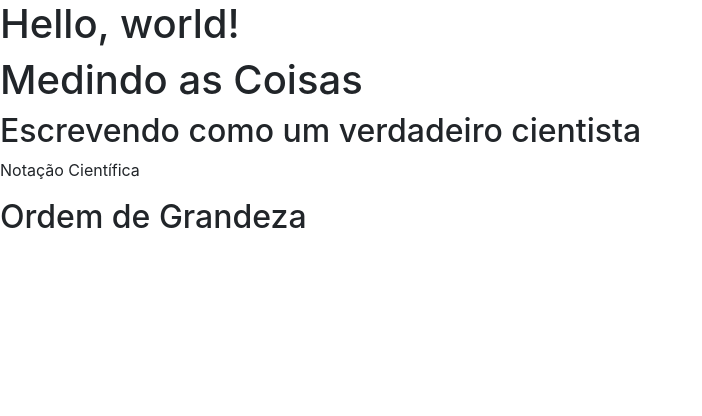
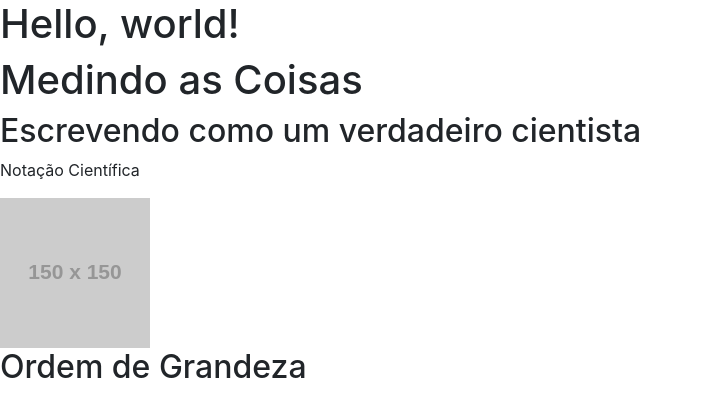
Before and after one commit to chicoifpi84/fisica-basica, a plain HTML site: page pages/index.html in a window 1280 px wide. Shown: the whole page, without its empty margins (0-702 px from the left). Drawn offline with nearby package versions, Linux system fonts and the light colour scheme; placeholder pictures from the web are drawn by us.

Commit message:
Update index.html

```diff
--- a/pages/index.html
+++ b/pages/index.html
@@ -16,7 +16,9 @@
 
 <h2>Escrevendo como um verdadeiro cientista</h2>
 <p>Notação Científica</p>
-
+    <div>
+      <a href="https://placeholder.com/"><img src="https://via.placeholder.com/150"/></a>
+    </div>
 <h2>Ordem de Grandeza</h2>
     <!-- Optional JavaScript -->
     <!-- jQuery first, then Popper.js, then Bootstrap JS -->
```
